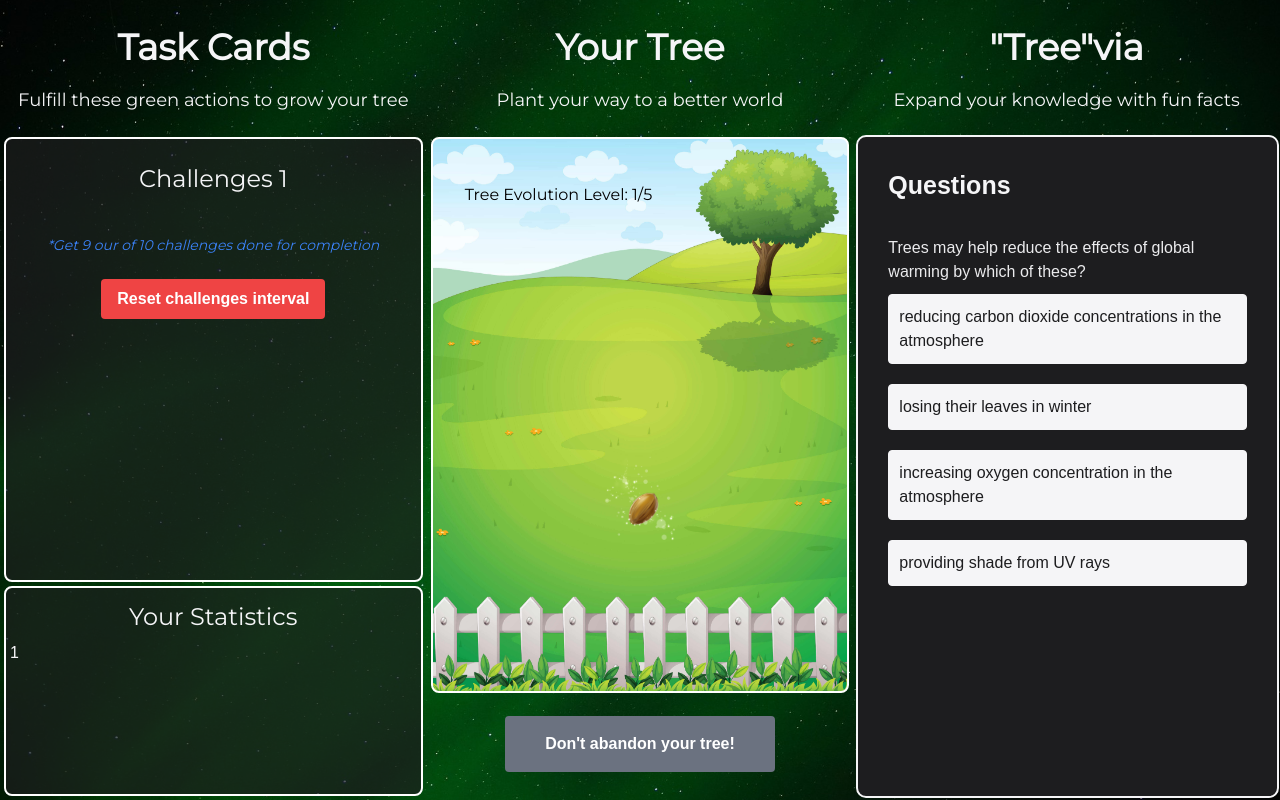
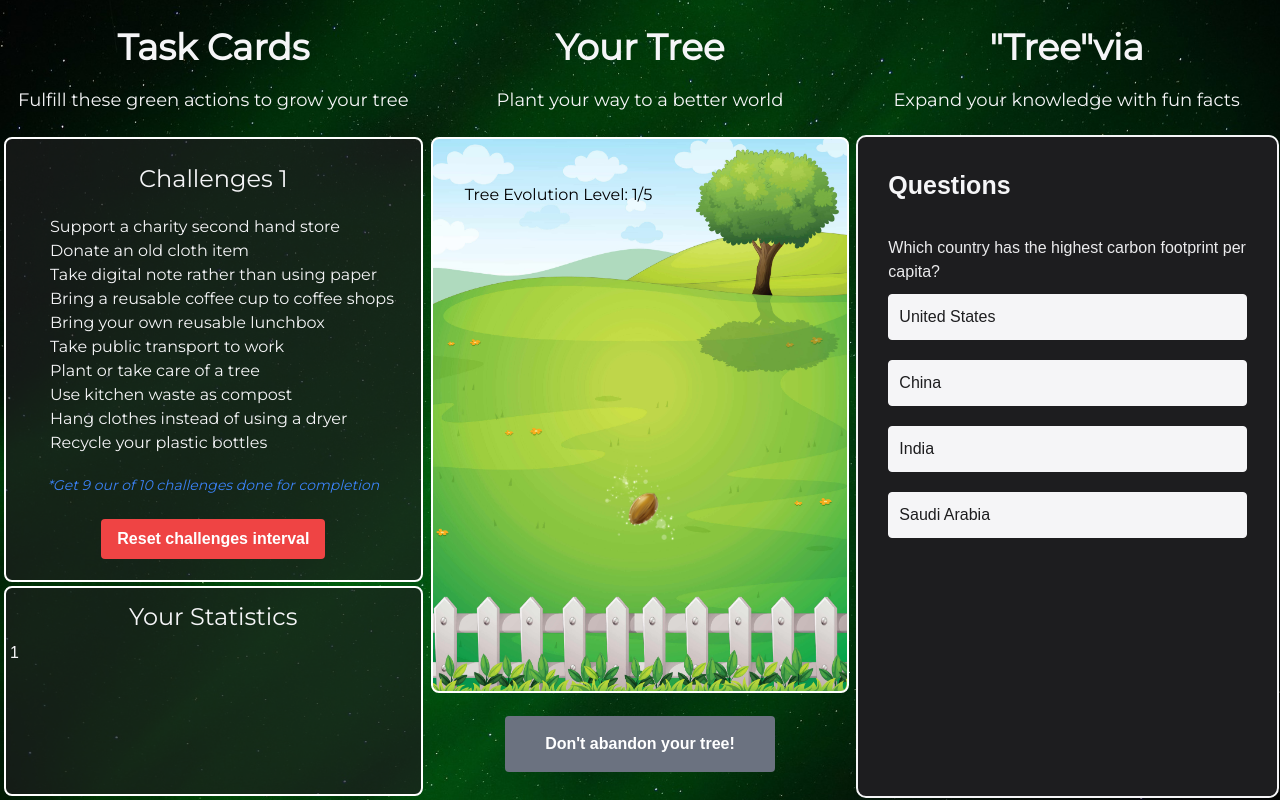
Before and after one commit to nghiantm/gaia, a Flask app: page /main in a window 1280 px wide. Run offline with Flask 3, Linux system fonts and the light colour scheme; parts of the project's set-up code (start-up, migrations or seed data) failed here and were passed over; some libraries are stand-ins or nearby versions.

Commit message:
finished product

```diff
--- a/website/auth.py
+++ b/website/auth.py
@@ -30,7 +30,7 @@
         'Use kitchen waste as compost': False
     }
     dailyDict = {}
-    keys = random.sample(totalDict.keys(), 10)
+    keys = random.sample(sorted(totalDict.keys()), 10)
     for key in keys:
         dailyDict[key] = totalDict[key]
 
--- a/website/static/script.js
+++ b/website/static/script.js
@@ -1,47 +1,47 @@
 const question = [
     {
-        question: "<span style='color: rgb(235 235 237);'>Trees may help reduce the effects of global warming by which of these?",
+        question: "<span style='color: rgb(235 235 237);'>Which country has the highest carbon footprint per capita?",
         answers: [
-            { text: "reducing carbon dioxide concentrations in the atmosphere", correct: true},
-            { text: "losing their leaves in winter", correct: false},
-            { text: "increasing oxygen concentration in the atmosphere", correct: false},
-            { text: "providing shade from UV rays", correct: false},
+            { text: "United States", correct: false},
+            { text: "China", correct: false},
+            { text: "India", correct: false},
+            { text: "Saudi Arabia", correct: true},
         ]
     },
     {
-        question: "<span style='color: rgb(235 235 237);'>What two main substances do trees absorb from the atmosphere?",
+        question: "<span style='color: rgb(235 235 237);'>What is the main driver of melting Arctic sea ice?",
         answers: [
-            { text: "trees absorb carbon dioxide and water", correct: true},
-            { text: "trees only need sunlight", correct: false},
-            { text: "trees absorb oxygen and water", correct: false},
-            { text: "trees absorb nutrients and water from the soil", correct: false},
+            { text: "Natural cycles", correct: false},
+            { text: "Greenhouse gas emissions", correct: true},
+            { text: "Deforestation", correct: false},
+            { text: "Industrial pollution", correct: false},
         ]
     },
     {
-        question: "<span style='color: rgb(235 235 237);'>What two main substances do trees absorb from the atmosphere?",
+        question: "<span style='color: rgb(235 235 237);'>What is the name of the process by which carbon is removed from the atmosphere and stored in the ground?",
         answers: [
-            { text: "trees absorb carbon dioxide and water", correct: true},
-            { text: "trees only need sunlight", correct: false},
-            { text: "trees absorb oxygen and water", correct: false},
-            { text: "trees absorb nutrients and water from the soil", correct: false},
+            { text: "Carbon sequestration", correct: true},
+            { text: "Carbon capture", correct: false},
+            { text: "Carbon reduction", correct: false},
+            { text: "Carbon offsetting", correct: false},
         ]
     },
     {
-        question: "<span style='color: rgb(235 235 237);'>What two main substances do trees absorb from the atmosphere?",
+        question: "<span style='color: rgb(235 235 237);'>What is the name of the phenomenon by which the warming of the Arctic causes changes in the jet stream that can lead to extreme weather events?",
         answers: [
-            { text: "trees absorb carbon dioxide and water", correct: true},
-            { text: "trees only need sunlight", correct: false},
-            { text: "trees absorb oxygen and water", correct: false},
-            { text: "trees absorb nutrients and water from the soil", correct: false},
+            { text: "Polar vortex disruption", correct: false},
+            { text: "Jet stream oscillation", correct: false},
+            { text: "Arctic amplification", correct: true},
+            { text: "Troposphere destabilization", correct: false},
         ]
     },
     {
-        question: "<span style='color: rgb(235 235 237);'>What two main substances do trees absorb from the atmosphere?",
+        question: "<span style='color: rgb(235 235 237);'>How many times can we recycle a cardboard box?",
         answers: [
-            { text: "trees absorb carbon dioxide and water", correct: true},
-            { text: "trees only need sunlight", correct: false},
-            { text: "trees absorb oxygen and water", correct: false},
-            { text: "trees absorb nutrients and water from the soil", correct: false},
+            { text: "7 times", correct: true},
+            { text: "2 times", correct: false},
+            { text: "10 times", correct: false},
+            { text: "5 times", correct: false},
         ]
     },
 ];
--- a/website/templates/index.html
+++ b/website/templates/index.html
@@ -67,7 +67,7 @@
             <div>
                 <div class="row-span-2">
                     <div class="flex justify-center items-end h-full text-3xl montserrat-font">
-                        <p style="color:#FFA500;">Gaia's Story</p>
+                        <p style="color:#FFA500;"><br></p>
                     </div>
                     <div class="flex row-span-1 justify-center items-center montserrat-font text-xl">
                         <div class="container">
@@ -85,7 +85,7 @@
                     <div class="flex row-span-1 justify-center items-center montserrat-font text-3xl">
                         <div class="container">
                             <center><p class="text-white">
-                            <p class="text-white">How would you like to help Gaia?</p>
+                            <p class="text-white"><br>How would you like to help Gaia?</p>
 
                             </center>
                         </div>
```
